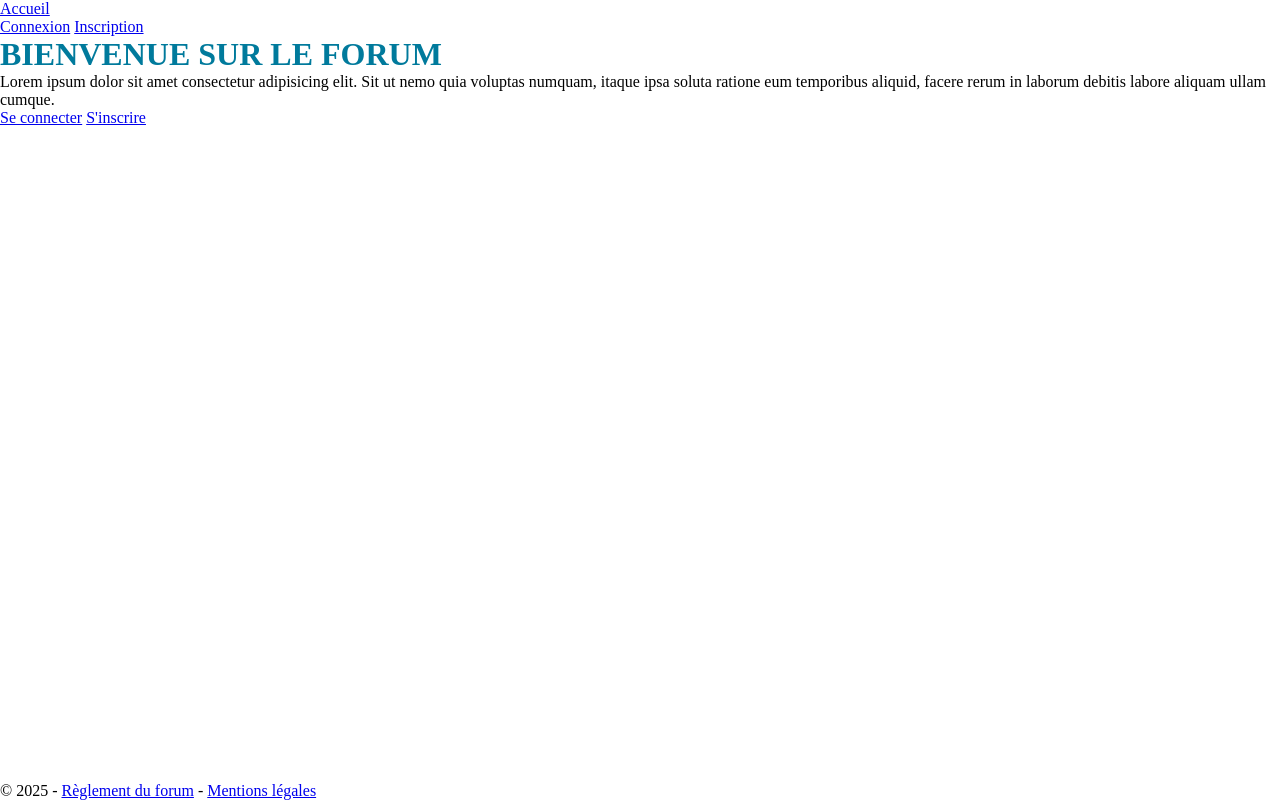
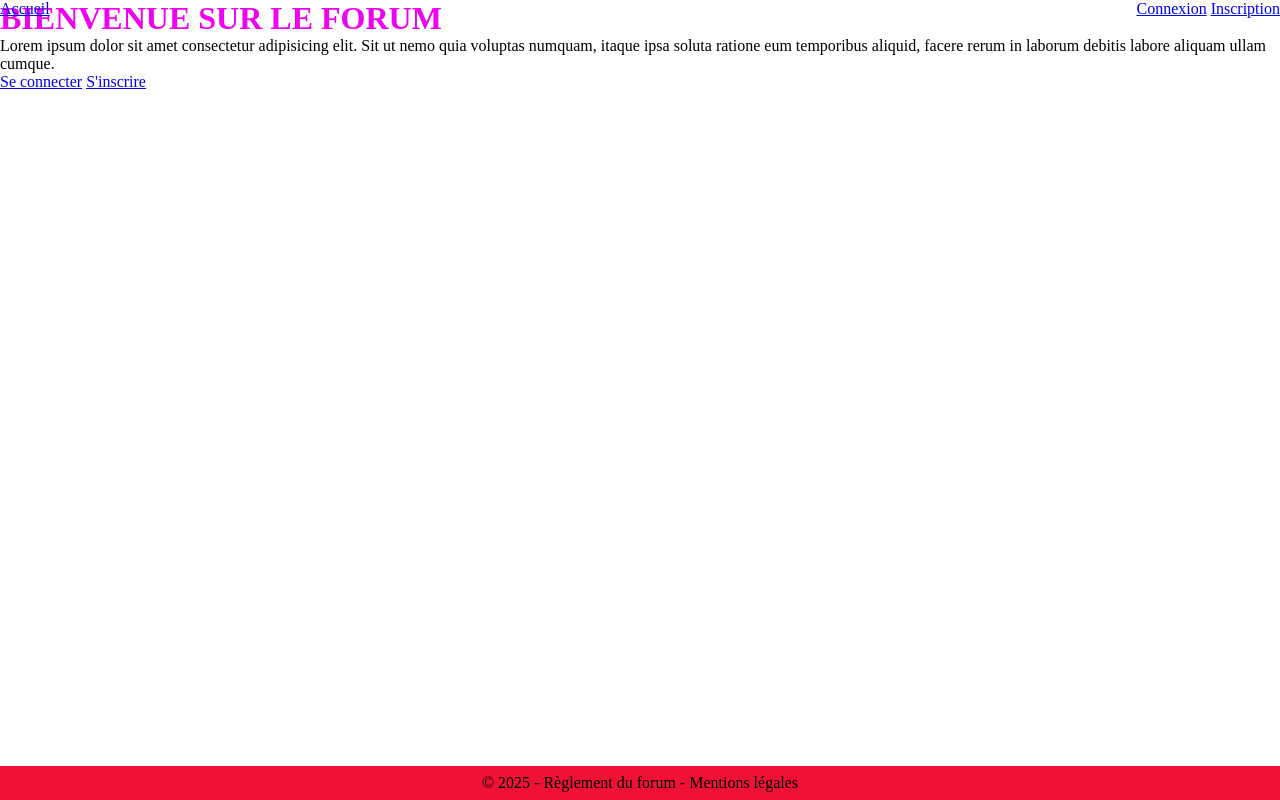
Before and after one commit to Thigre-Corp/forum, a PHP site: page / in a window 1280 px wide. Run offline with PHP 8.4, Linux system fonts and the light colour scheme; some libraries are stand-ins or nearby versions.

Commit message:
poursuite CSS

```diff
--- a/public/css/style.css
+++ b/public/css/style.css
@@ -1,3 +1,13 @@
+:root{
+    --bgColor: #ffffff;
+    --fontColor: #000000;
+    --accentColor: #F000F0;
+    --footerColor: #eF1234;
+    --fontSmall: 1rem;
+    --fontMedium: 1.4rem;
+    --fontLarge: 2rem;
+}
+
 * {
     margin: 0;
     padding: 0;
@@ -5,7 +15,25 @@
 }
 
 h1 {
-    color: rgb(0, 122, 156);
+    font-size: var(--fontLarge);
+    color: var(--accentColor);
+}
+
+nav{
+    position: fixed;
+    top:0;
+    left:0;
+    right: 0;
+    background-color: var(--footerColor);
+    font-weight: var(--fontMedium);
+    #nav-left{
+        position:absolute;
+        left: 0;
+    }
+    #nav-right{
+        position: absolute;
+        right:0;
+    }
 }
 
 .profile{
@@ -24,4 +52,19 @@ h1 {
 footer{
     position: fixed;
     bottom: 0;
+    left: 0;
+    right: 0;
+    background-color: var(--footerColor);
+    text-align: center;
+    color: var(--fontColor);
+    font-size: 1rem;
+    padding: .5rem;
+    a{
+        color: var(--fontColor);
+        text-decoration: none;
+    }
+    a:hover{
+        color: var(--bgColor);
+        font-weight: bold;
+    }
 }
--- a/view/layout.php
+++ b/view/layout.php
@@ -1,5 +1,5 @@
 <!DOCTYPE html>
-<html lang="en">
+<html lang="fr">
     <head>
         <meta charset="UTF-8">
         <meta name="viewport" content="width=device-width, initial-scale=1.0">
```
